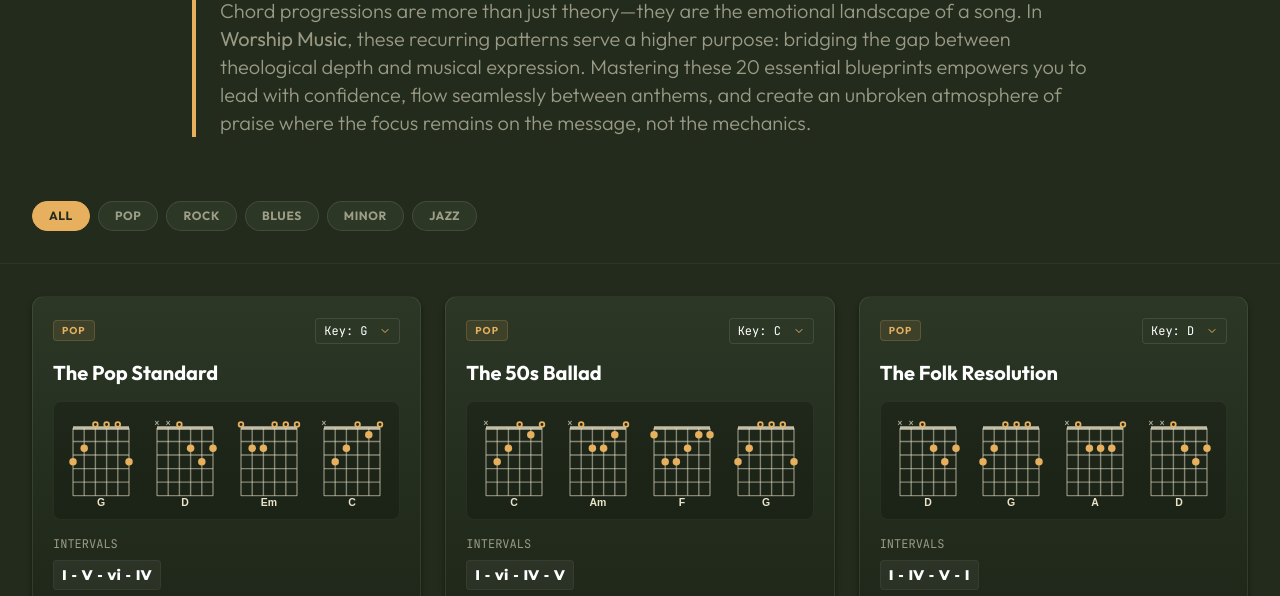
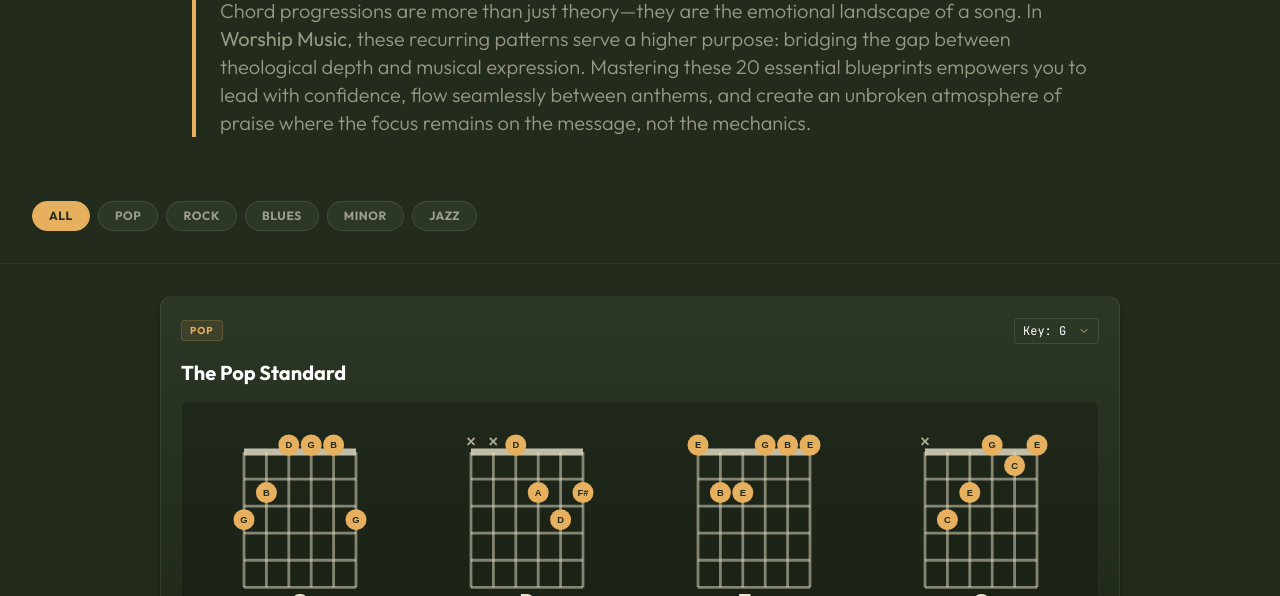
Before and after one commit to enrichministries/Essential-Chord-Progressions-for-worship-guitar, a plain HTML site: page index.html in a window 1280 px wide. Shown: the part 204-800 px from the top of the page. Drawn offline with nearby package versions, Linux system fonts and the light colour scheme.

Commit message:
Update index.html

```diff
--- a/index.html
+++ b/index.html
@@ -95,20 +95,22 @@
             padding-right: 2rem;
         }
 
-        /* Chord Grid - Single Line Layout */
+        /* Chord Grid - Horizontal Layout */
         .chord-container {
             display: flex;
-            flex-direction: row;
-            flex-wrap: nowrap; /* Forces single line */
-            justify-content: space-between;
-            gap: 8px;
-            overflow: hidden; /* Prevents overflow if screen is very small */
+            flex-direction: row; /* Horizontal */
+            flex-wrap: nowrap; /* Force straight line */
+            justify-content: space-around; /* Even spacing */
+            align-items: center;
+            gap: 16px;
+            overflow-x: auto; /* Allow scrolling on extremely small screens */
+            padding: 10px 0;
         }
 
         .chord-item {
-            flex: 1; /* Distribute space evenly */
-            min-width: 0; /* Allow shrinking */
-            max-width: 70px; /* Optimal size */
+            flex: 1;
+            min-width: 80px; /* Minimum readable size */
+            max-width: 140px; /* Optimal max size */
         }
     </style>
 </head>
@@ -180,9 +182,9 @@
         </div>
     </div>
 
-    <!-- Main Content -->
-    <main class="flex-grow max-w-7xl mx-auto px-4 sm:px-6 lg:px-8 py-8 w-full">
-        <div class="grid grid-cols-1 md:grid-cols-2 xl:grid-cols-3 gap-6" id="cardGrid">
+    <!-- Main Content (Single Column) -->
+    <main class="flex-grow max-w-5xl mx-auto px-4 sm:px-6 lg:px-8 py-8 w-full">
+        <div class="grid grid-cols-1 gap-8" id="cardGrid">
             <!-- Cards injected via JS -->
         </div>
     </main>
@@ -200,7 +202,8 @@
             primary: '#e6b05e', // Gold Accent
             muted: 'rgba(234, 227, 202, 0.4)', // Muted Cream
             text: 'rgb(234, 227, 202)', // Cream
-            panel: 'rgba(234, 227, 202, 0.1)'
+            panel: 'rgba(234, 227, 202, 0.1)',
+            dotText: 'rgb(34, 43, 28)' // Forest Green for text inside dots
         };
 
         // --- DATA & STATE ---
@@ -522,18 +525,34 @@
                 let opacity = i===0 && startFret===1 ? '0.8' : '0.5';
                 svg += `<line x1="${mx}" y1="${my + i*fretSpace}" x2="${width-mx}" y2="${my + i*fretSpace}" stroke="${stroke}" stroke-width="${sw}" stroke-opacity="${opacity}"/>`;
             }
+
+            // Standard E Tuning Indices
+            const tuningIndices = [4, 9, 2, 7, 11, 4]; // E A D G B e
+
             visualPositions.forEach((pos, strIdx) => {
                 const x = mx + strIdx * stringSpace;
+
+                // Calculate Note Name
+                let noteName = "";
+                if (pos !== 'x') {
+                     // Get Absolute Fret from original array (positions)
+                     const absFret = positions[strIdx];
+                     const noteIndex = (tuningIndices[strIdx] + absFret) % 12;
+                     noteName = NOTES[noteIndex];
+                }
+
                 if (pos === 'x') {
                     // Mute: Bolder
                     svg += `<text x="${x}" y="${my-2}" font-family="sans-serif" font-size="7" fill="${COLORS.text}" fill-opacity="0.7" text-anchor="middle" font-weight="bold">×</text>`;
                 } else if (pos === 0 && startFret === 1) {
-                    // Open: Thicker stroke
-                    svg += `<circle cx="${x}" cy="${my-3}" r="2" stroke="${COLORS.primary}" stroke-width="1.5" fill="none"/>`;
+                    // Open: Filled to show text
+                    svg += `<circle cx="${x}" cy="${my-3}" r="4.5" fill="${COLORS.primary}" />`;
+                    svg += `<text x="${x}" y="${my-3+1.5}" font-family="sans-serif" font-size="4" fill="${COLORS.dotText}" text-anchor="middle" font-weight="900">${noteName}</text>`;
                 } else {
                     // Finger: Larger radius
                     const y = my + (pos * fretSpace) - (fretSpace/2);
-                    svg += `<circle cx="${x}" cy="${y}" r="3.2" fill="${COLORS.primary}"/>`;
+                    svg += `<circle cx="${x}" cy="${y}" r="4.5" fill="${COLORS.primary}"/>`;
+                    svg += `<text x="${x}" y="${y+1.5}" font-family="sans-serif" font-size="4" fill="${COLORS.dotText}" text-anchor="middle" font-weight="900">${noteName}</text>`;
                 }
             });
             if (startFret > 1) {
```
